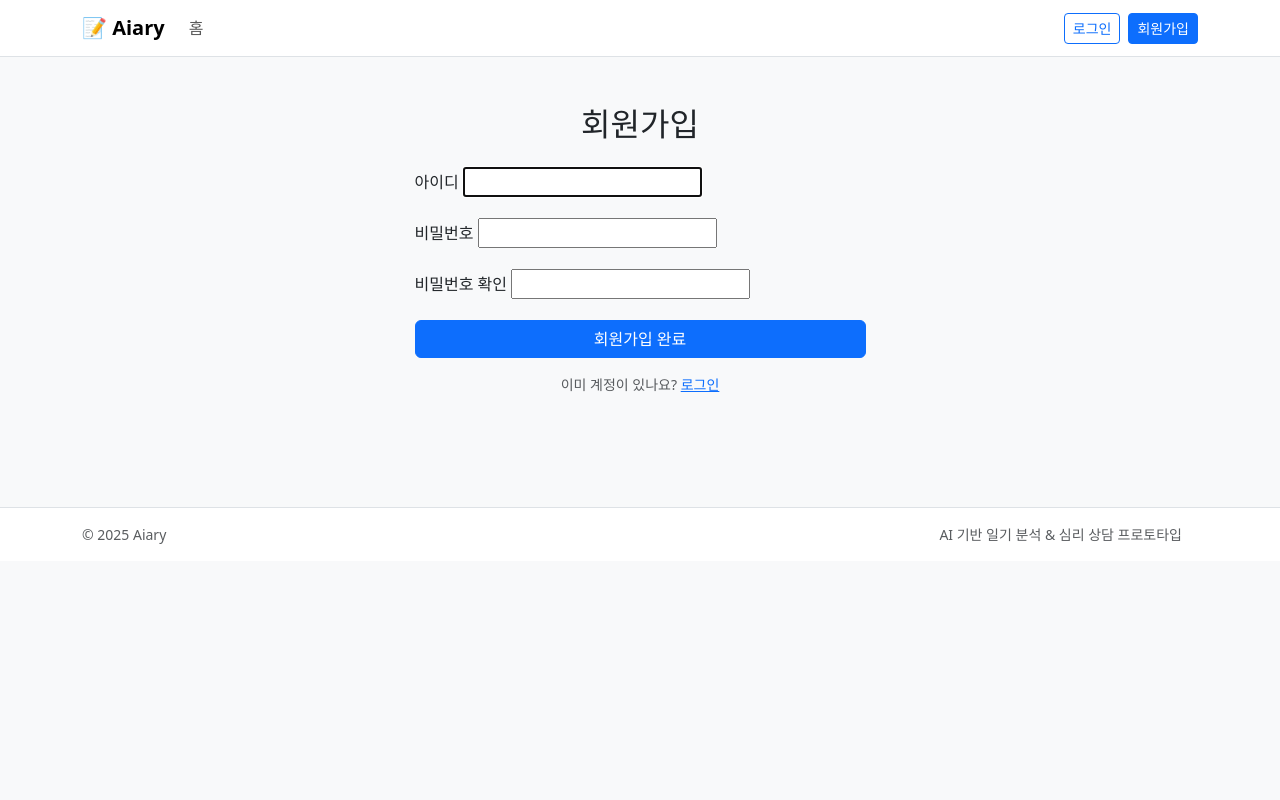
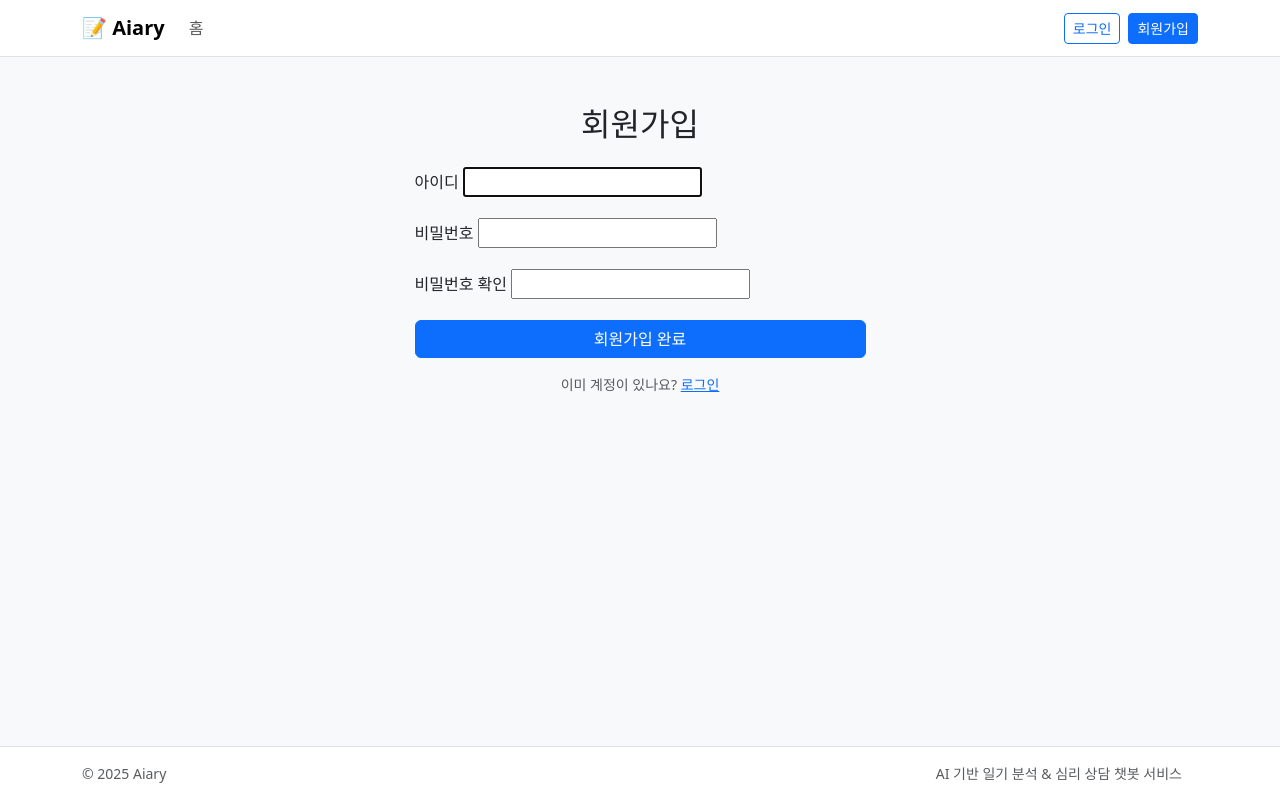
Before and after one commit to Changin/Aiary, a Django app: page /accounts/signup/ in a window 1280 px wide. Run offline with Django 5.2, Linux system fonts and the light colour scheme; parts of the project's set-up code (start-up, migrations or seed data) failed here and were passed over.

Commit message:
FIX : 백창인 - footer 하단 고정

```diff
--- a/templates/base.html
+++ b/templates/base.html
@@ -12,8 +12,24 @@
     >
     <!-- 프로젝트용 CSS (선택) -->
     <!-- link href="{# static 'css/aiary.css' #}" rel="stylesheet" -->
+    <style>
+      html, body {
+        height: 100%;
+      }
+
+      body {
+            display: flex;
+            flex-direction: column;
+      }
+
+      .content-wrapper {
+        flex: 1;
+      }
+    </style>
   </head>
+
   <body class="bg-light">
+    <div class="content-wrapper">
     <!-- 상단 네비게이션 -->
     <nav class="navbar navbar-expand-lg bg-white border-bottom sticky-top">
       <div class="container">
@@ -62,13 +78,14 @@
     <main class="container py-5">
       {% block content %}{% endblock %}
     </main>
+    </div>
 
     <!-- 푸터 -->
     <footer class="border-top mt-5 py-3 bg-white">
       <div class="container small text-muted d-flex justify-content-between">
         <div>© {{ now|default:"2025" }} Aiary</div>
         <div>
-          <span class="me-3">AI 기반 일기 분석 & 심리 상담 프로토타입</span>
+          <span class="me-3">AI 기반 일기 분석 & 심리 상담 챗봇 서비스</span>
         </div>
       </div>
     </footer>
```
